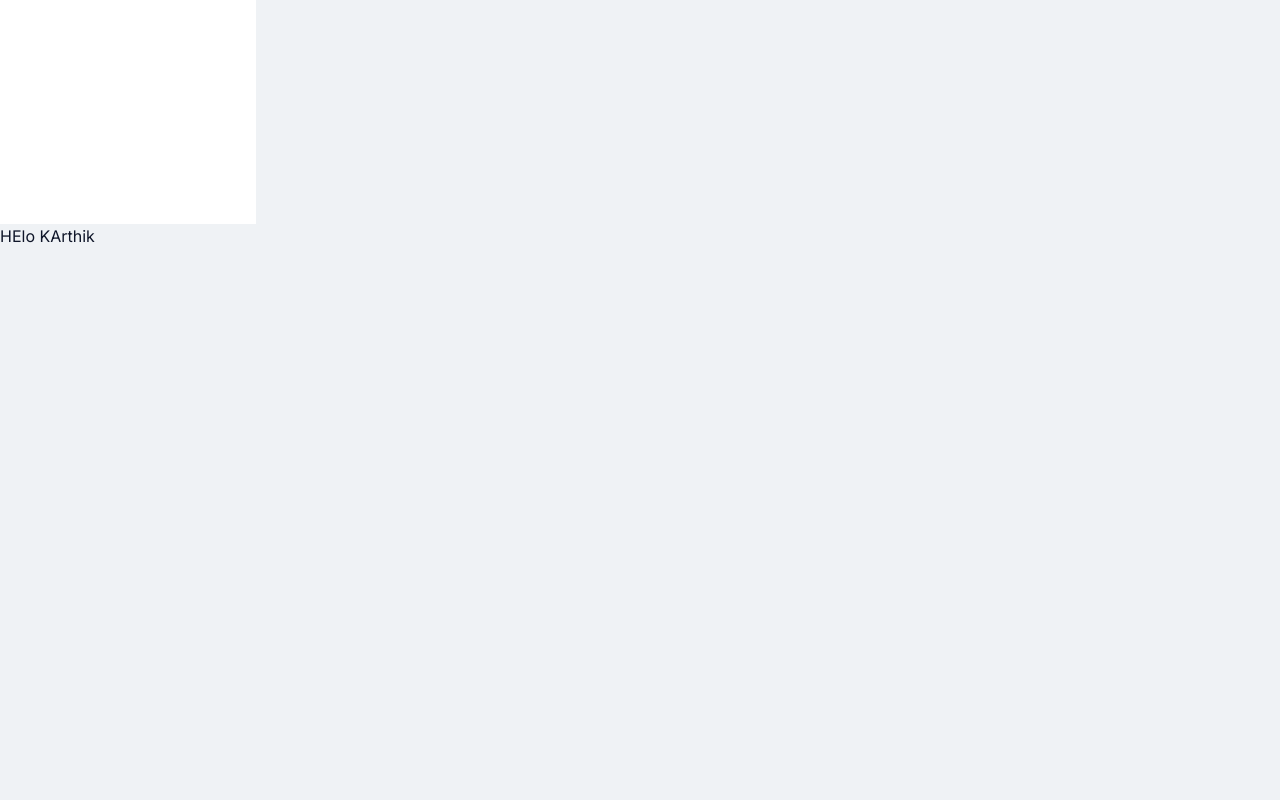
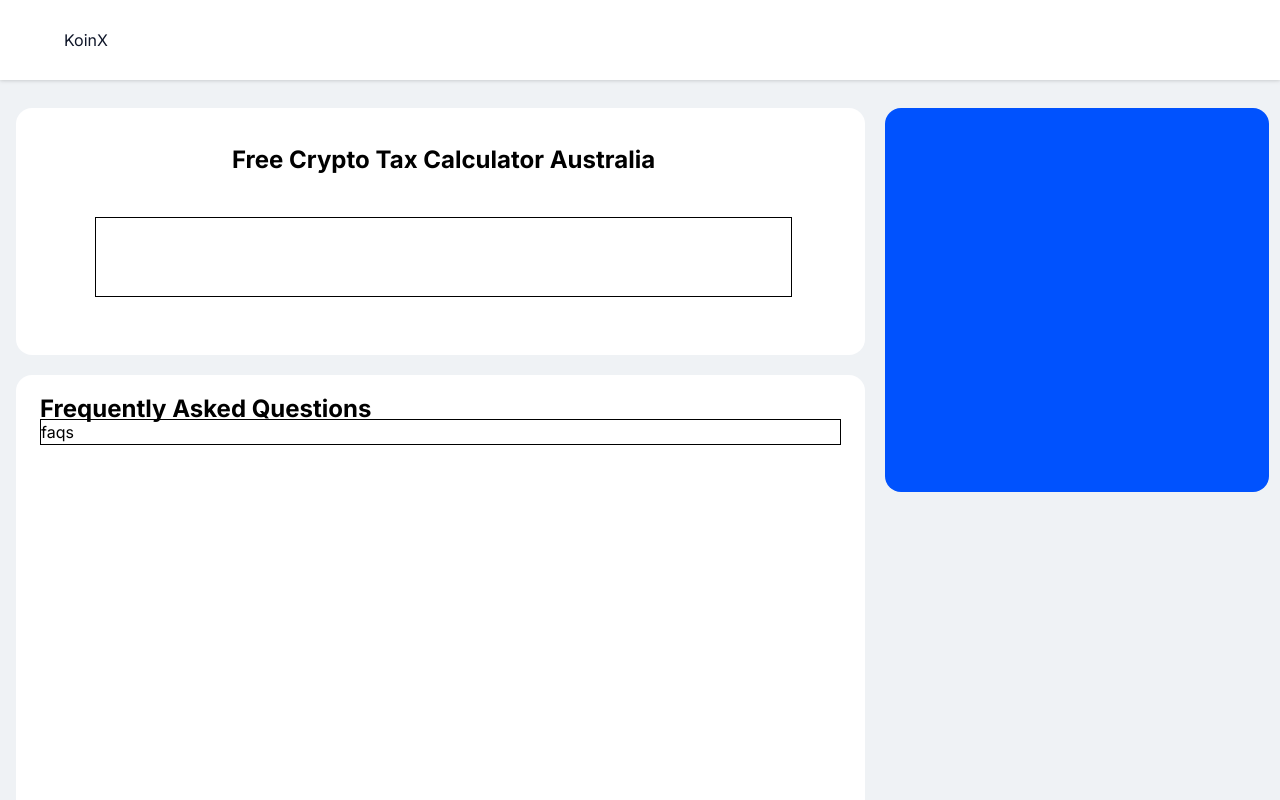
Before and after one commit to karthik-mohan23/CryptoTaxMate, a React (Vite) app: page / in a window 1280 px wide. Shown: the top 800 px of the page. Built offline with nearby package versions, Linux system fonts and the light colour scheme.

Commit message:
Created wireframe for layout

```diff
--- a/src/App.jsx
+++ b/src/App.jsx
@@ -1,9 +1,6 @@
+import Home from "./pages/Home";
+
 const App = () => {
-  return (
-    <section className="text-f-primary min-h-screen bg-default-gray">
-      <div className="w-64 h-56 bg-white"></div>
-      <h1>HElo KArthik</h1>
-    </section>
-  );
+  return <Home />;
 };
 export default App;
--- /dev/null
+++ b/src/components/CryptoTaxCalculator.jsx
@@ -0,0 +1,26 @@
+const CryptoTaxCalculator = () => {
+  return (
+    <div className="bg-default-gray max-w-[83rem] mx-auto lg:flex  gap-1 ">
+      <div className=" bg-white w-full max-w-[55.0625rem] lg:bg-default-gray pt-4 px-4  lg:pt-0 ">
+        <div className="px-4  max-w-[55.0625rem] mx-auto bg-white  md:mt-7 lg:mb-5 rounded-2xl p-[1.0625rem] lg:pt-[2.1875rem] lg:pb-[3.625rem] lg:ps-[4.9375rem] lg:pe-[4.5625rem] border border-border-gray lg:border-none">
+          <h1 className=" font-bold text-2xl leading-[2.125rem] text-center pb-7 lg:pb-10">
+            Free Crypto Tax Calculator Australia
+          </h1>
+          <div className="border  border-black w-full max-w-[44.5625rem]  h-20"></div>
+        </div>
+        {/* FAQ */}
+        <div className="bg-white max-w-[55.0625rem] mx-auto h-[600px] pt-12 lg:pt-6 lg:px-6 lg:pb-10 rounded-2xl">
+          <h2 className="text-2xl font-bold  leading-5">
+            Frequently Asked Questions
+          </h2>
+          <div className="max-w-[51.875rem] border border-black">faqs</div>
+        </div>
+      </div>
+      {/* card */}
+      <div className=" mt-[4.25rem] mb-[3.875rem] lg:mt-7 lg:mb-0">
+        <div className="bg-default-blue mx-auto  w-96 max-w-[26.6875rem] h-96   rounded-2xl"></div>
+      </div>
+    </div>
+  );
+};
+export default CryptoTaxCalculator;
--- /dev/null
+++ b/src/components/Navbar.jsx
@@ -0,0 +1,11 @@
+const Navbar = () => {
+  return (
+    <header className="w-full  bg-white text-f-primary drop-shadow">
+      <div className="w-[90%] max-w-[83rem] mx-auto h-20 flex justify-between items-center">
+        <h2>KoinX</h2>
+        <nav></nav>
+      </div>
+    </header>
+  );
+};
+export default Navbar;
--- /dev/null
+++ b/src/pages/Home.jsx
@@ -0,0 +1,12 @@
+import CryptoTaxCalculator from "../components/CryptoTaxCalculator";
+import Navbar from "../components/Navbar";
+
+const Home = () => {
+  return (
+    <section className="bg-default-gray min-h-screen">
+      <Navbar />
+      <CryptoTaxCalculator />
+    </section>
+  );
+};
+export default Home;
--- a/tailwind.config.js
+++ b/tailwind.config.js
@@ -4,6 +4,7 @@ export default {
     extend: {
       colors: {
         "default-gray": "#eff2f5",
+        "border-gray": "#DEE1E6",
         "f-primary": "#0f1629",
         "default-blue": "#0052fe",
         "blue-btn-text": "#0141cf",
```
